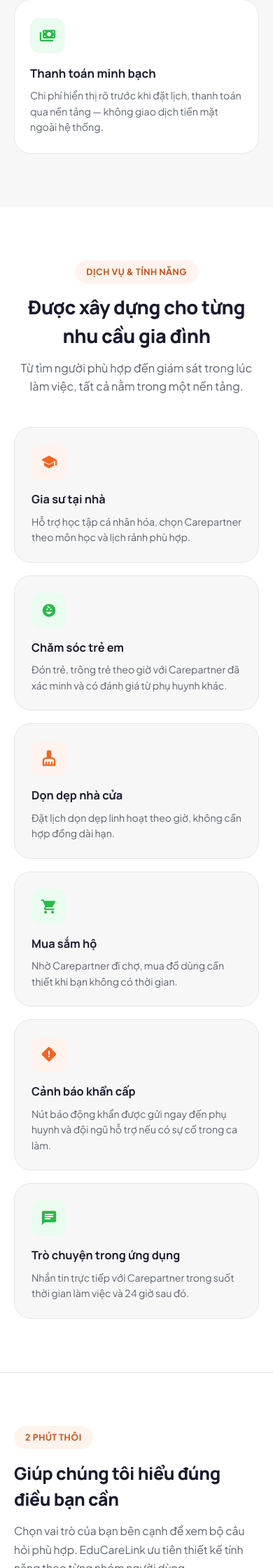
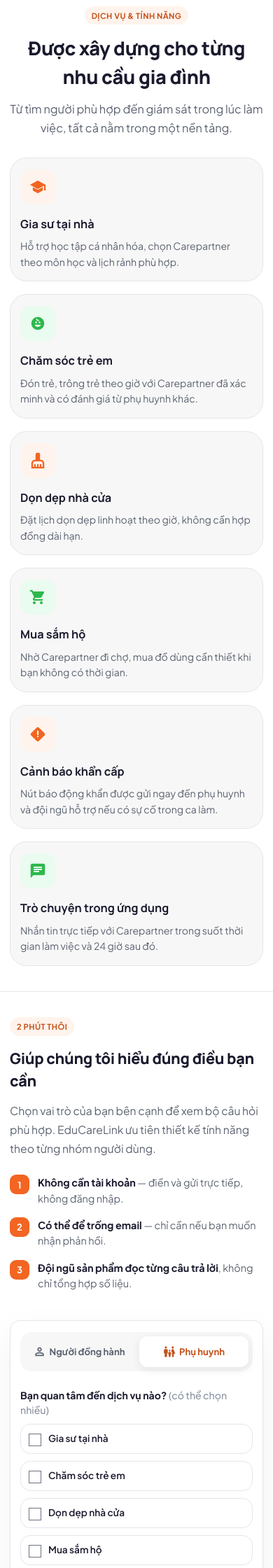
Before and after one commit to huyhandsome6996/educarelink-backend-4-12-2026, a Django app: page /landing/ in a window 390 px wide. Shown: the part 2520-4760 px from the top of the page at 70% size. Run offline with Django 5.2, Linux system fonts and the light colour scheme; parts of the project's set-up code (start-up, migrations or seed data) failed here and were passed over.

Commit message:
fix: optimize landing page for mobile + fix honeypot layout bug
Mobile fixes (desktop untouched):
- Add @media(max-width:900px) and @media(max-width:520px) responsive rules
- Reduce section padding, hero padding, CTA band, footer for mobile
- Shrink form-card padding/border-radius on small screens
- Add overflow-x:hidden on html/body to prevent horizontal scroll

Honeypot fix (root cause of mobile layout chaos):
- Change from position:absolute;left:-9999px to proper visually-hidden
  technique (clip:rect, 1px dimensions) — old style created an invisible
  9999px-wide layer inside form-card overflow:hidden, causing mobile
  WebKit to create hidden scrollable area and overlap content

```diff
--- a/frontend/templates/frontend/landing.html
+++ b/frontend/templates/frontend/landing.html
@@ -283,6 +283,36 @@
         html{ scroll-behavior:auto; }
         *{ animation:none !important; transition:none !important; }
       }
+
+      /* ===== MOBILE RESPONSIVE — desktop không bị ảnh hưởng ===== */
+      @media(max-width:900px){
+        html,body{ overflow-x:hidden; }
+        section{ padding:48px 0; }
+        .hero{ padding:36px 0 44px; }
+        .form-card{ padding:20px 16px; border-radius:18px; }
+        .form-side h2{ font-size:1.35rem; }
+        .section-head{ margin-bottom:28px; }
+        .cta-band{ padding:36px 20px; border-radius:24px; margin:0 12px; }
+        footer{ padding:36px 0 20px; margin-top:48px; }
+        .trust-row{ gap:12px 16px; }
+        .trust-item{ font-size:.82rem; }
+        .tab-btn{ font-size:.82rem; padding:10px 6px; gap:5px; }
+        .hero-ctas{ gap:10px; }
+      }
+      @media(max-width:520px){
+        section{ padding:36px 0; }
+        .hero{ padding:24px 0 32px; }
+        .wrap{ padding:0 14px; }
+        .form-card{ padding:16px 14px; border-radius:14px; }
+        .choice{ padding:10px 11px; }
+        .choice-text{ font-size:.85rem; }
+        .cta-band{ padding:28px 16px; border-radius:18px; margin:0 8px; }
+        .pillar{ padding:18px 14px; }
+        .feature{ padding:16px 14px; }
+        .faq details{ padding:4px 14px; }
+        .eyebrow{ font-size:.7rem; padding:5px 10px; }
+        .form-side{ margin-bottom:8px; }
+      }
     </style>
 </head>
 <body>
@@ -475,8 +505,8 @@
 
       <div class="form-card">
         <form id="surveyForm" novalidate>
-          <!-- Honeypot -->
-          <div style="position:absolute;left:-9999px;" aria-hidden="true">
+          <!-- Honeypot (visually-hidden, không ảnh hưởng layout) -->
+          <div style="position:absolute;width:1px;height:1px;padding:0;margin:-1px;overflow:hidden;clip:rect(0,0,0,0);white-space:nowrap;border:0;" aria-hidden="true">
             <label for="survey-website">Đừng điền trường này</label>
             <input type="text" id="survey-website" name="website_url" tabindex="-1" autocomplete="off">
           </div>
@@ -656,7 +686,7 @@
         </div>
 
         <form id="signupForm" novalidate>
-          <div style="position:absolute;left:-9999px;" aria-hidden="true">
+          <div style="position:absolute;width:1px;height:1px;padding:0;margin:-1px;overflow:hidden;clip:rect(0,0,0,0);white-space:nowrap;border:0;" aria-hidden="true">
             <label for="signup-website">Đừng điền trường này</label>
             <input type="text" id="signup-website" name="website_url" tabindex="-1" autocomplete="off">
           </div>
```
